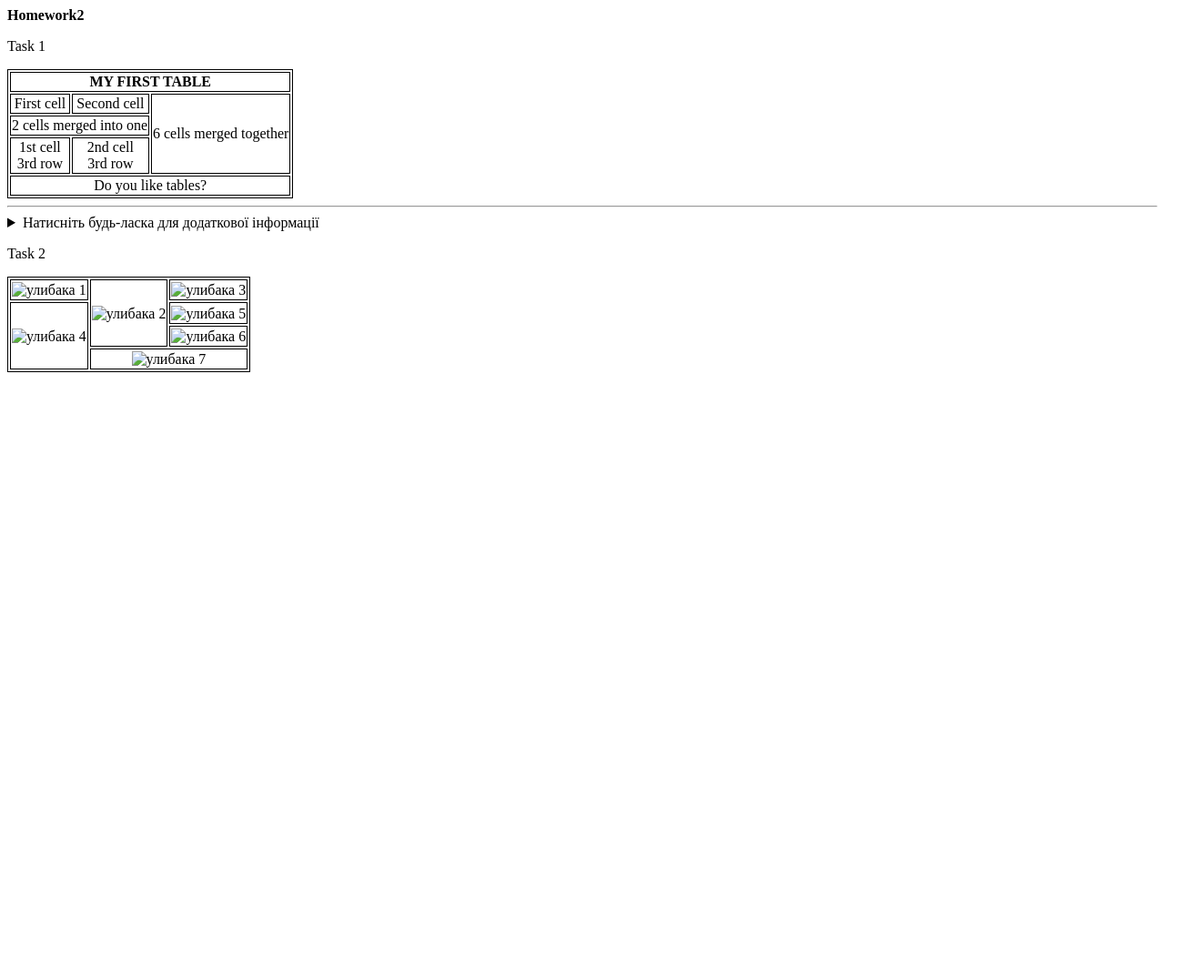
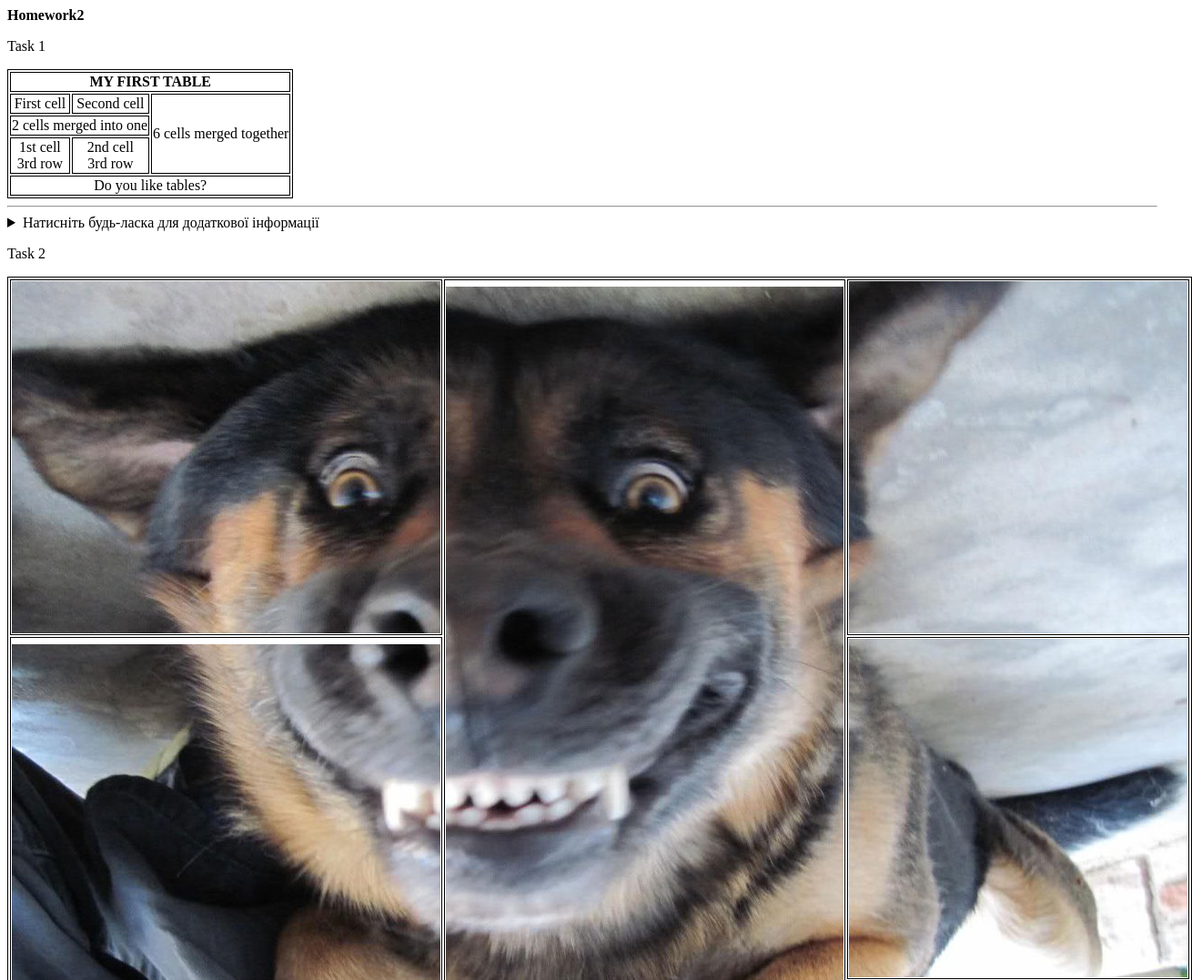
Before and after one commit to anton-lazorenko/homework_4, a plain HTML site: page homework2/index.html in a window 1280 px wide. Shown: the top 1077 px of the page at 91% size, 1310 px wide, since content can reach past the window. Before the commit the page ends 800 px from the top, so only its background shows below. Drawn offline with Linux system fonts and the light colour scheme; the site is published under a folder, as on GitHub Pages, so addresses that start at the root find nothing.

Commit message:
right path

```diff
--- a/homework2/index.html
+++ b/homework2/index.html
@@ -24,7 +24,6 @@
         /* table {
             border-collapse: collapse;
         } */
-
         table img {
             vertical-align: middle;
             /*Вертикальное выравнивание*/
@@ -89,31 +88,31 @@
             <tbody>
                 <tr>
                     <td>
-                        <img src="/homework2/public/img/ulybaka_01.jpg" alt="улибака 1">
+                        <img src="../homework2/public/img/ulybaka_01.jpg" alt="улибака 1">
                     </td>
                     <td rowspan="3">
-                        <img src="/homework2/public/img/ulybaka_02.jpg" alt="улибака 2">
+                        <img src="../homework2/public/img/ulybaka_02.jpg" alt="улибака 2">
                     </td>
                     <td colspan="1">
-                        <img src="/homework2/public/img/ulybaka_03.jpg" alt="улибака 3">
+                        <img src="../homework2/public/img/ulybaka_03.jpg" alt="улибака 3">
                     </td>
                 </tr>
                 <tr>
                     <td rowspan="3">
-                        <img src="/homework2/public/img/ulybaka_04.jpg" alt="улибака 4">
+                        <img src="../homework2/public/img/ulybaka_04.jpg" alt="улибака 4">
                     </td>
                     <td>
-                        <img src="/homework2/public/img/ulybaka_05.jpg" alt="улибака 5">
+                        <img src="../homework2/public/img/ulybaka_05.jpg" alt="улибака 5">
                     </td>
                 </tr>
                 <tr>
                     <td>
-                        <img src="/homework2/public/img/ulybaka_06.jpg" alt="улибака 6">
+                        <img src="../homework2/public/img/ulybaka_06.jpg" alt="улибака 6">
                     </td>
                 </tr>
                 <tr>
                     <td colspan="4">
-                        <img src="/homework2/public/img/ulybaka_07.jpg" alt="улибака 7">
+                        <img src="../homework2/public/img/ulybaka_07.jpg" alt="улибака 7">
                     </td>
                 </tr>
             </tbody>
```
